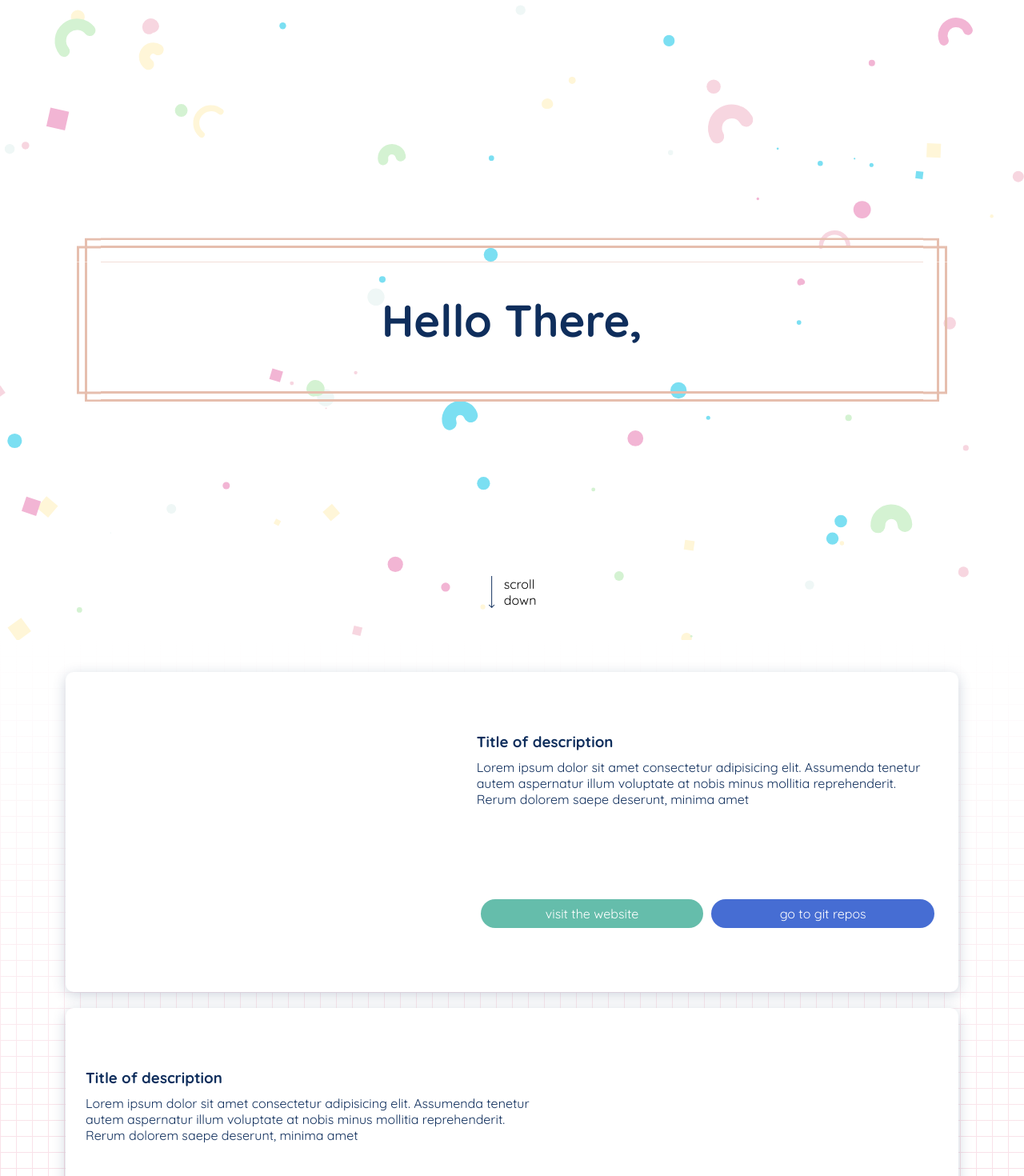
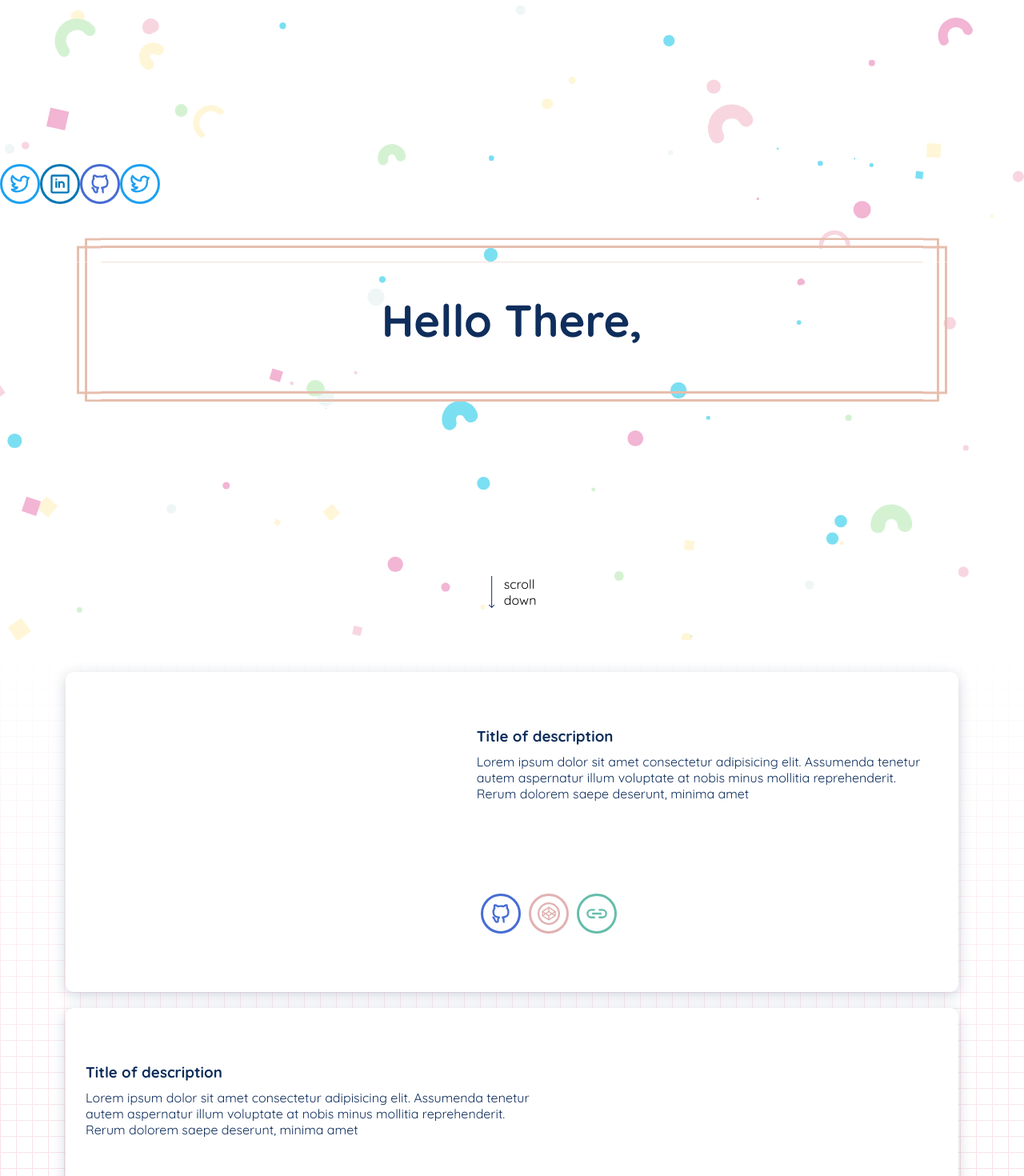
Before and after one commit to denizerisen/portfolio-page, a React (Create React App) app: page / in a window 1280 px wide. Shown: the top 1470 px of the page at 80% size. Built offline with nearby package versions, Linux system fonts and the light colour scheme.

Commit message:
link components and styling

```diff
--- a/src/components/hero/hero.js
+++ b/src/components/hero/hero.js
@@ -1,6 +1,7 @@
 import React, { useRef, useState, useEffect } from "react";
 import { Circle, Square, Macaroni } from "./canvasUtils/particles";
 import sprite from "../../assets/sprite.svg";
+import Link from "../link/link";
 
 export default function Hero() {
   const canvasRef = useRef();
@@ -79,6 +80,12 @@ export default function Hero() {
       <div className="hero-text-container">
         <h1>Hello There,</h1>
       </div>
+      <div className="social-links">
+        <Link type="twitter" />
+        <Link type="linkedin" />
+        <Link type="github" />
+        <Link type="twitter" />
+      </div>
       <div className="scroll-pointer">
         <svg className="icon">
           <use href={sprite + "#scroll-arrow"} />>
--- a/src/components/hero/hero.scss
+++ b/src/components/hero/hero.scss
@@ -30,6 +30,16 @@ canvas {
   }
 }
 
+.social-links {
+  height: px(100);
+  display: flex;
+
+  .icon {
+    width: 100%;
+    height: 100%;
+  }
+}
+
 .scroll-pointer {
   position: absolute;
   bottom: 0;
--- /dev/null
+++ b/src/components/link/link.js
@@ -0,0 +1,49 @@
+import React from "react";
+import sprite from "../../assets/sprite.svg";
+
+export default function Link({ url, type }) {
+  const linksObject = {
+    github: {
+      title: "link to github",
+      class: "github",
+      icon: "github"
+    },
+    website: {
+      title: "link to the website",
+      class: "website",
+      icon: "link"
+    },
+    codepen: {
+      title: "link to codepen",
+      class: "codepen",
+      icon: "codepen"
+    },
+    twitter: {
+      title: "link to twitter",
+      class: "twitter",
+      icon: "twitter"
+    },
+    linkedin: {
+      title: "link to linkedin",
+      class: "linkedin",
+      icon: "linkedin"
+    },
+    mail: {
+      title: "mail address",
+      class: "mail",
+      icon: "at-sign"
+    }
+  };
+
+  const link = linksObject[type];
+  console.log(type);
+  console.log(linksObject["github"]);
+
+  return (
+    <a href="#/link" title={link.title} className={"link " + link.class}>
+      <svg className="icon">
+        <use href={sprite + `#${link.icon}`} />
+      </svg>
+    </a>
+  );
+}
--- /dev/null
+++ b/src/components/link/link.scss
@@ -0,0 +1,56 @@
+.link {
+  height: px(50);
+  width: px(50);
+  text-align: center;
+  color: #fff;
+  padding: px(8);
+  border-radius: 50%;
+  border: px(3) solid;
+  transition: transform 0.8s ease-in-out;
+
+  &:hover {
+    transform: rotate(360deg);
+  }
+
+  .icon {
+    width: 100%;
+    height: 100%;
+  }
+
+  &.website {
+    border-color: $color-website;
+    .icon {
+      fill: $color-website;
+    }
+  }
+  &.github {
+    border-color: $color-github;
+    .icon {
+      fill: $color-github;
+    }
+  }
+  &.twitter {
+    border-color: $color-twitter;
+    .icon {
+      fill: $color-twitter;
+    }
+  }
+  &.codepen {
+    border-color: $color-codepen;
+    .icon {
+      fill: $color-codepen;
+    }
+  }
+  &.linkedin {
+    border-color: $color-linkedin;
+    .icon {
+      fill: $color-linkedin;
+    }
+  }
+  &.mail {
+    border-color: $color-main;
+    .icon {
+      fill: $color-main;
+    }
+  }
+}
--- a/src/components/showcase/showcase.js
+++ b/src/components/showcase/showcase.js
@@ -1,4 +1,6 @@
 import React from "react";
+import Link from "../link/link";
+
 export default function Showcase() {
   return (
     <section className="showcase">
@@ -11,12 +13,9 @@ export default function Showcase() {
           reprehenderit. Rerum dolorem saepe deserunt, minima amet{" "}
         </p>
         <div className="link-wrapper">
-          <a href="#/link" title="link to website" className="link web">
-            visit the website
-          </a>
-          <a href="#/git" title="link to git repository" className="link git">
-            go to git repos
-          </a>
+          <Link type="github" />
+          <Link type="codepen" />
+          <Link type="website" />
         </div>
       </div>
     </section>
--- a/src/components/showcase/showcase.scss
+++ b/src/components/showcase/showcase.scss
@@ -48,6 +48,10 @@
   flex-direction: column;
   justify-content: center;
 
+  @include tablet {
+    text-align: center;
+  }
+
   h3,
   p {
     margin: 0;
@@ -66,26 +70,14 @@
   .link-wrapper {
     display: flex;
     flex-wrap: wrap;
-    justify-content: space-between;
+
+    @include tablet {
+      justify-content: center;
+    }
   }
 
   .link {
-    flex: 25%;
     margin: px(5);
-    max-height: px(50);
-    text-align: center;
-    line-height: px(16);
-    font-size: px(16);
-    color: #fff;
-    padding: px(10) px(20);
-    border-radius: 20px;
-
-    &.web {
-      background: $color-link;
-    }
-    &.git {
-      background: $color-git-link;
-    }
   }
 }
 
--- a/src/styles/assets.scss
+++ b/src/styles/assets.scss
@@ -28,8 +28,11 @@ $color-pale-pink: #f7d6e0;
 $color-beige: #fff6d8;
 $color-main: #0f2e5c;
 $color-sub: #e6beae;
-$color-link: #65bdab;
-$color-git-link: #466dd3;
+$color-website: #65bdab;
+$color-github: #466dd3;
+$color-codepen: #e2b1b1;
+$color-twitter: #1da1f2;
+$color-linkedin: #0977b5;
 
 //font-variables
 $font-main: "Quicksand", sans-serif;
--- a/src/styles/main.scss
+++ b/src/styles/main.scss
@@ -4,3 +4,4 @@
 //component styles
 @import "../components/hero/hero.scss";
 @import "../components/showcase/showcase.scss";
+@import "../components/link/link.scss";
```
Also changed, not shown: src/assets/sprite.svg.
